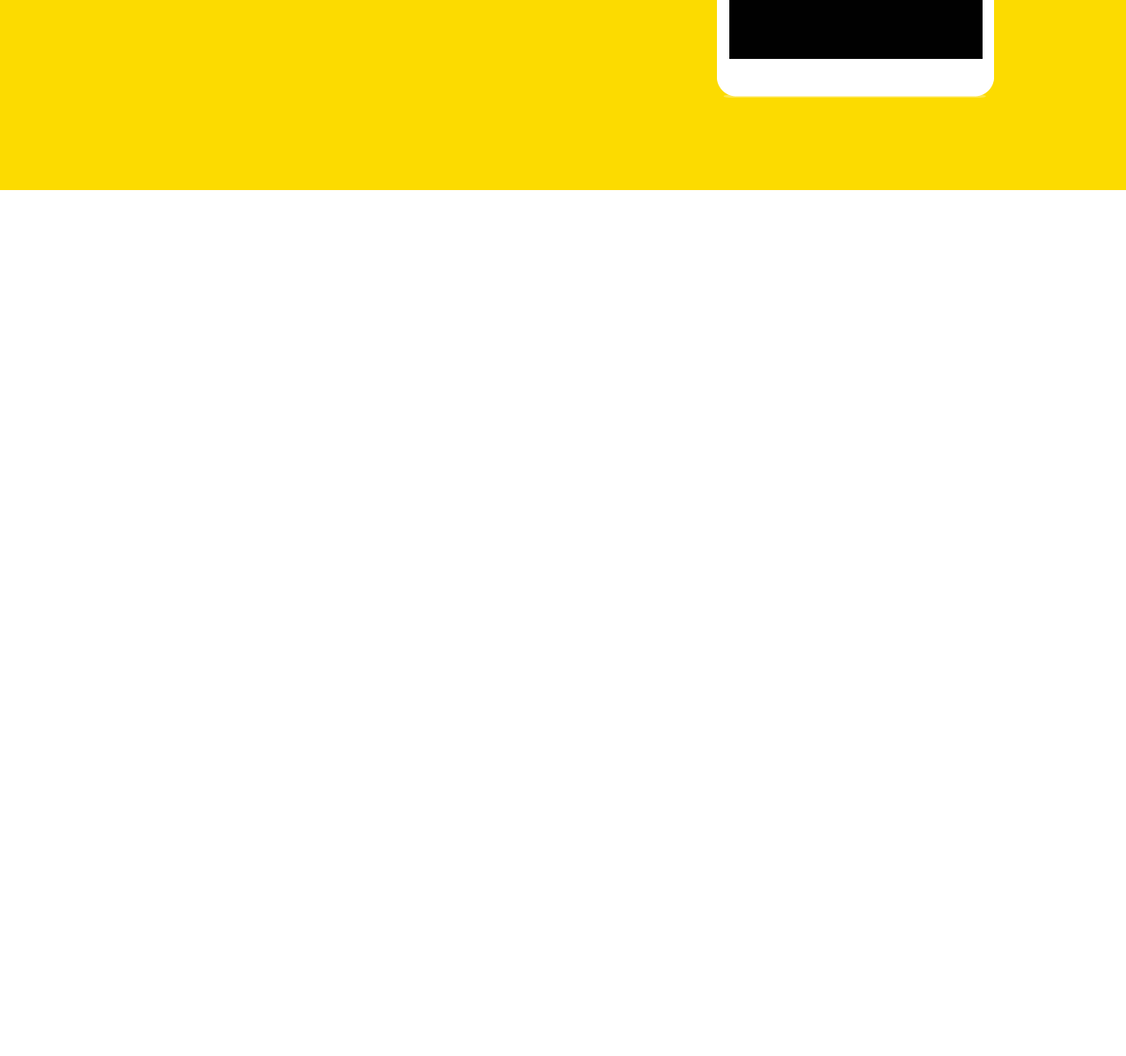
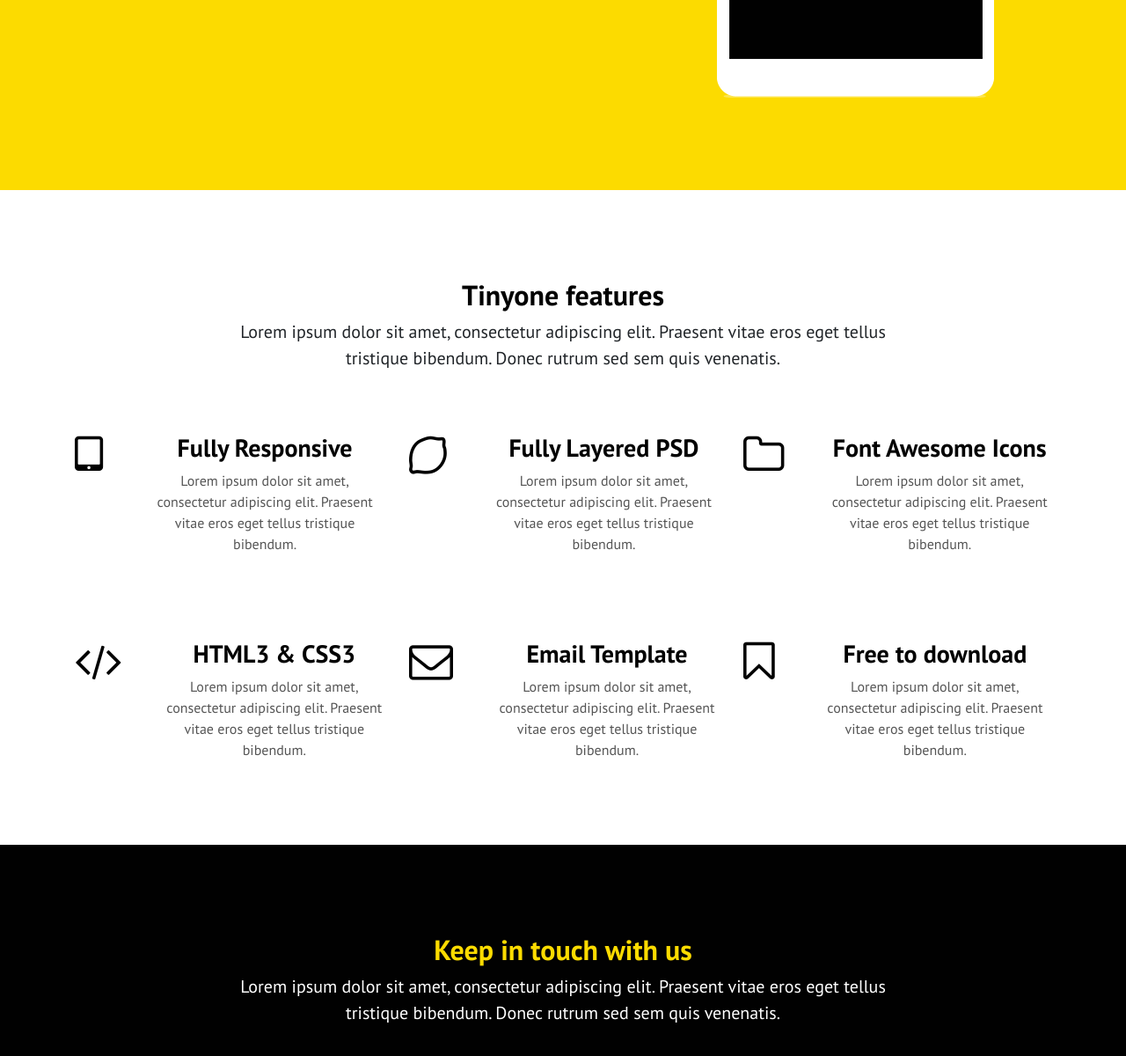
Before and after one commit to vakulka95/Tinyone, a plain HTML site: page index.html in a window 1280 px wide. Shown: the part 520-1720 px from the top of the page at 88% size. Before the commit the page ends 800 px from the top, so only its background shows below. Drawn offline with nearby package versions, Linux system fonts and the light colour scheme.

Commit message:
section of features was done

```diff
--- a/css/style.css
+++ b/css/style.css
@@ -21,6 +21,26 @@ h3{
 
 h2{
     text-align: center;
+}
+
+.title{
+    padding-top: 100px;
+    text-align: center;
+    padding-bottom: 70px;
+}
+
+.title__main{
+    font-size: 32px;
+}
+
+.title__text{
+    font-size: 20px;
+    width: 780px;
+    margin: 0 auto;
+}
+
+.yellow{
+    color: #fcdb00;
 }
 
 /* Header */
@@ -82,3 +102,27 @@ h2{
     display: block;
     margin: 60px auto 0;
 }
+
+/* Section features */
+
+.feature{
+    margin-bottom: 80px;
+    text-align: center;
+}
+
+.feature__icon{
+    font-size: 50px;
+    margin-right: 50px;
+    color: #010101;
+}
+
+.feature__text{
+    color: #555;
+}
+
+/* Section touch */
+
+.touch{
+    color: #fff;
+    background-color: #010101;
+}
--- a/index.html
+++ b/index.html
@@ -70,14 +70,118 @@
             </div>
         </div>
     </header>
+
     <section id="features" class="features">
         <div class="container">
-
+            <div class="row">
+                <div class="col-lg-12">
+                    <div class="title">
+                        <h2 class="title__main">
+                            Tinyone features
+                        </h2>
+                        <p class="title__text">
+                            Lorem ipsum dolor sit amet, consectetur adipiscing elit. Praesent vitae eros eget tellus tristique bibendum. Donec rutrum sed sem quis venenatis.
+                        </p>
+                    </div>
+                </div>
+            </div>
+            <div class="row">
+                <div class="col-lg-4">
+                    <div class="feature d-flex">
+                        <i class="fa fa-tablet feature__icon"></i>
+                        <div class="feature__block">
+                            <h3 class="feature__title">
+                                Fully Responsive
+                            </h3>
+                            <p class='feature__text'>
+                                Lorem ipsum dolor sit amet, consectetur adipiscing elit. Praesent vitae eros eget tellus tristique bibendum.
+                            </p>
+                        </div>
+                    </div>
+                </div>
+                <div class="col-lg-4">
+                    <div class="feature d-flex">
+                        <i class="fa fa-lemon-o feature__icon"></i>
+                        <div class="feature__block">
+                            <h3 class="feature__title">
+                                Fully Layered PSD
+                            </h3>
+                            <p class='feature__text'>
+                                Lorem ipsum dolor sit amet, consectetur adipiscing elit. Praesent vitae eros eget tellus tristique bibendum.
+                            </p>
+                        </div>
+                    </div>
+                </div>
+                <div class="col-lg-4">
+                    <div class="feature d-flex">
+                        <i class="fa fa-folder-o feature__icon" area-hidden='true'></i>
+                        <div class="feature__block">
+                            <h3 class="feature__title">
+                                Font Awesome Icons
+                            </h3>
+                            <p class='feature__text'>
+                                Lorem ipsum dolor sit amet, consectetur adipiscing elit. Praesent vitae eros eget tellus tristique bibendum.
+                            </p>
+                        </div>
+                    </div>
+                </div>
+                <div class="col-lg-4">
+                    <div class="feature d-flex">
+                        <i class="fa fa-code feature__icon"></i>
+                        <div class="feature__block">
+                            <h3 class="feature__title">
+                                HTML3 & CSS3
+                            </h3>
+                            <p class='feature__text'>
+                                Lorem ipsum dolor sit amet, consectetur adipiscing elit. Praesent vitae eros eget tellus tristique bibendum.
+                            </p>
+                        </div>
+                    </div>
+                </div>
+                <div class="col-lg-4">
+                    <div class="feature d-flex">
+                        <i class="fa fa-envelope-o feature__icon" aria-hidden="true"></i>
+                        <div class="feature__block">
+                            <h3 class="feature__title">
+                                Email Template
+                            </h3>
+                            <p class='feature__text'>
+                                Lorem ipsum dolor sit amet, consectetur adipiscing elit. Praesent vitae eros eget tellus tristique bibendum.
+                            </p>
+                        </div>
+                    </div>
+                </div>
+                <div class="col-lg-4">
+                    <div class="feature d-flex">
+                        <i class="fa fa-bookmark-o feature__icon" aria-hidden="true"></i>
+                        <div class="feature__block">
+                            <h3 class="feature__title">
+                                Free to download
+                            </h3>
+                            <p class='feature__text'>
+                                Lorem ipsum dolor sit amet, consectetur adipiscing elit. Praesent vitae eros eget tellus tristique bibendum.
+                            </p>
+                        </div>
+                    </div>
+                </div>
+            </div>
         </div>
     </section>
+
     <section id="touch" class="touch">
         <div class="container">
-
+            <div class="row">
+                <div class="col-lg-12">
+                    <div class="title">
+                         <h2 class="title__main yellow">
+                            Keep in touch with us
+                        </h2>
+                         <p class="title__text">
+                            Lorem ipsum dolor sit amet, consectetur adipiscing elit. Praesent vitae eros eget tellus tristique bibendum. Donec rutrum sed sem quis venenatis.
+                         </p>
+                    </div>
+                </div>
+            </div>
         </div>
     </section>
     <footer id="footer" class="footer">
```
